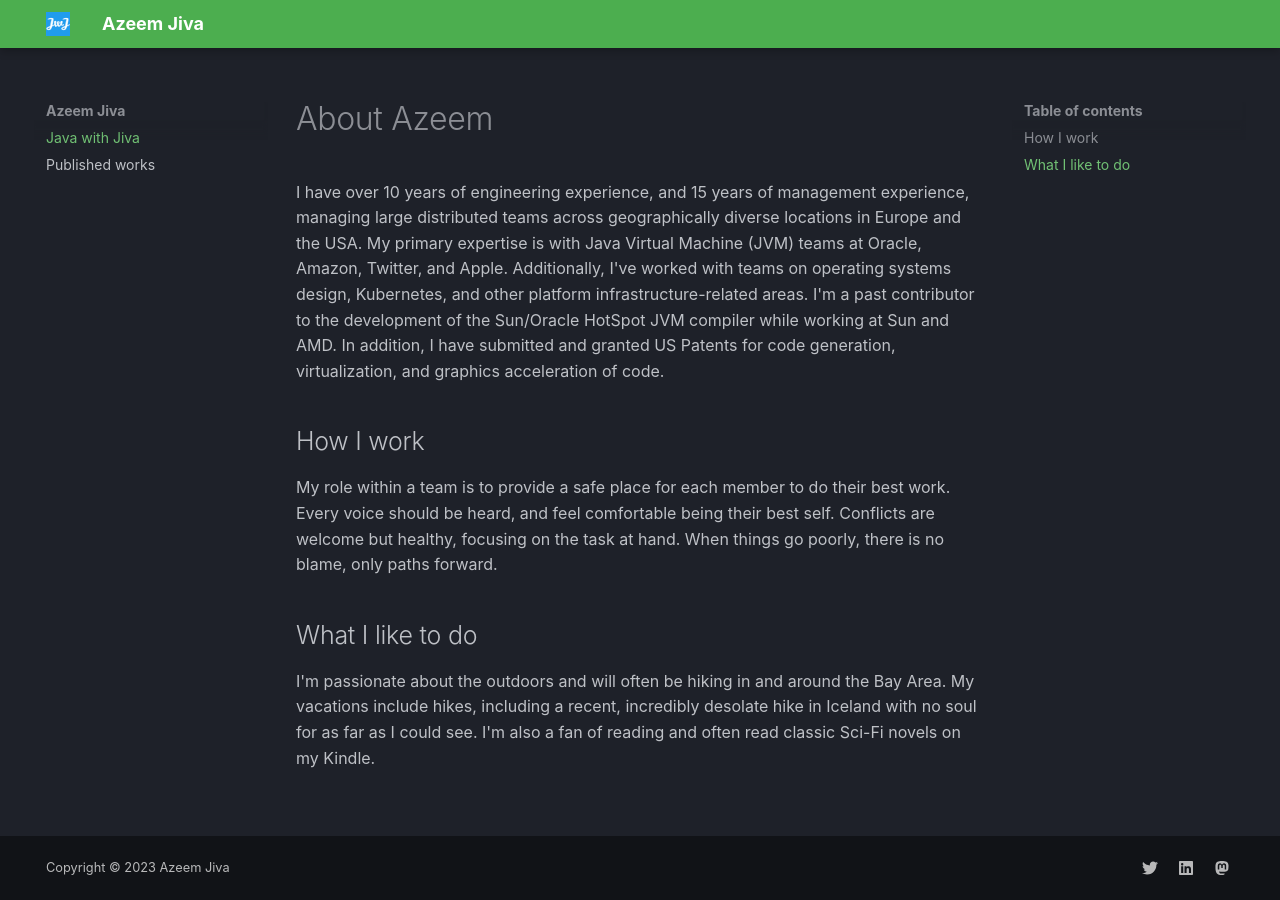
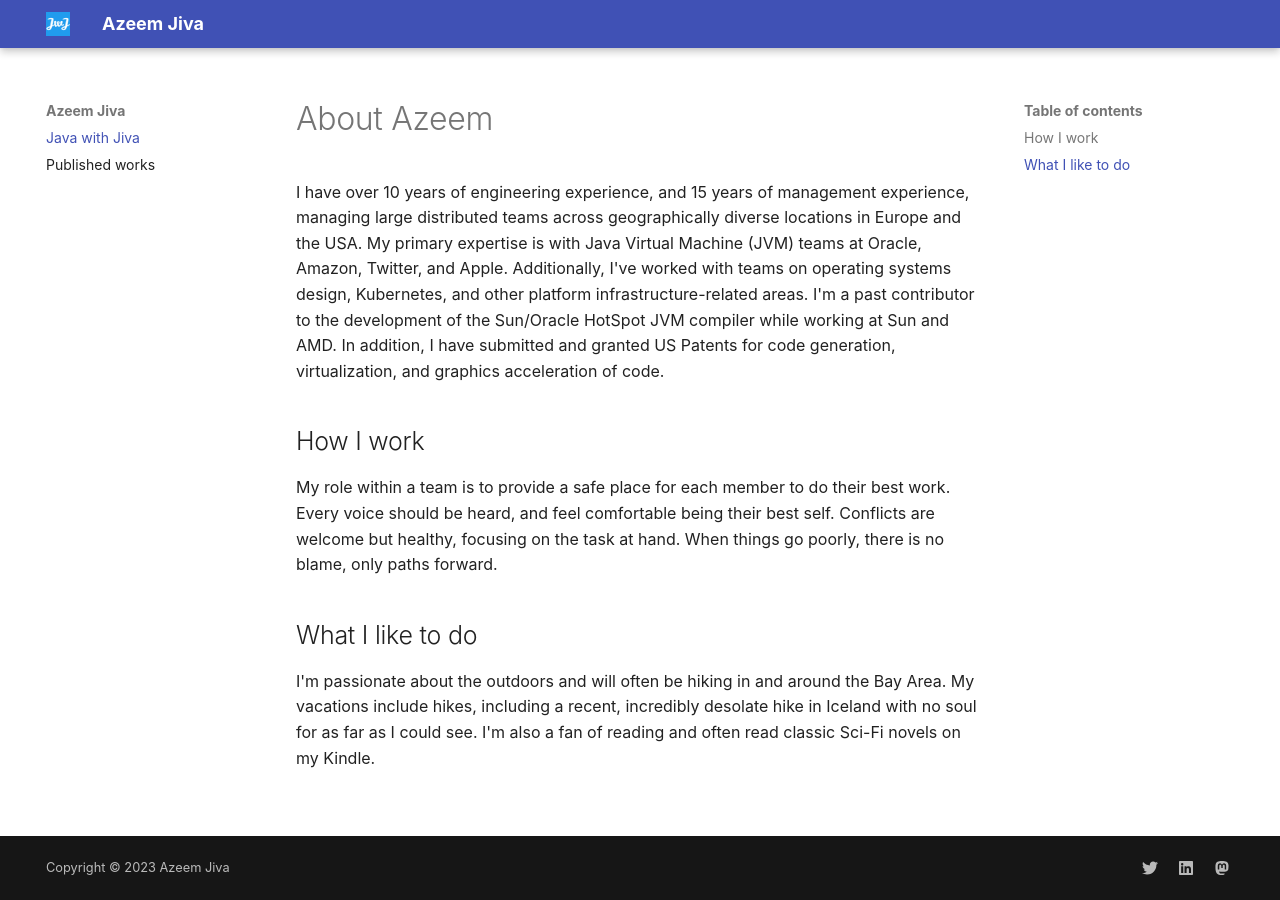
Before and after one commit to javawithjiva/javawithjiva.github.io, an MkDocs documentation site: the page built from docs/index.md, in a window 1280 px wide. Built offline with MkDocs 1.6.1 and Material for MkDocs 9.7.7, drawn with Linux system fonts in a browser that asks for light colours; some web fonts are replaced.

Commit message:
Update mkdocs.yml
Default to light theme

```diff
--- a/mkdocs.yml
+++ b/mkdocs.yml
@@ -9,16 +9,14 @@ theme:
     text: B612
     code: B612 Mono
   palette:
-    scheme: slate
-    primary: green
-    accent: deep orange
+    scheme: default
   logo: assets/images/favicon.png
 
 copyright: Copyright &copy; 2023 Azeem Jiva
 
 plugins:
   - social:
-      cards_font: Roboto
+      cards_font: B612
   - minify:
       minify_html: true
 
```
